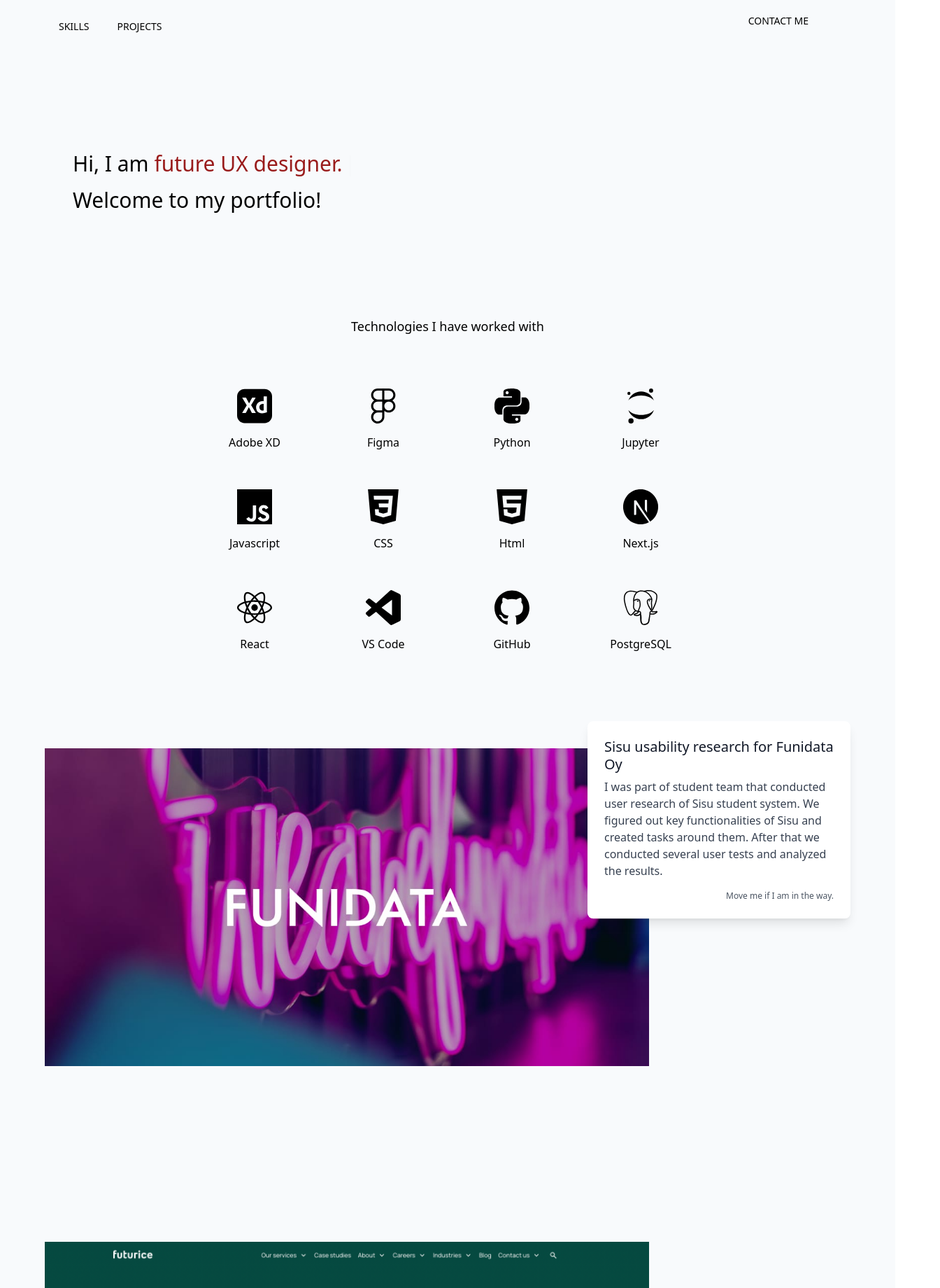
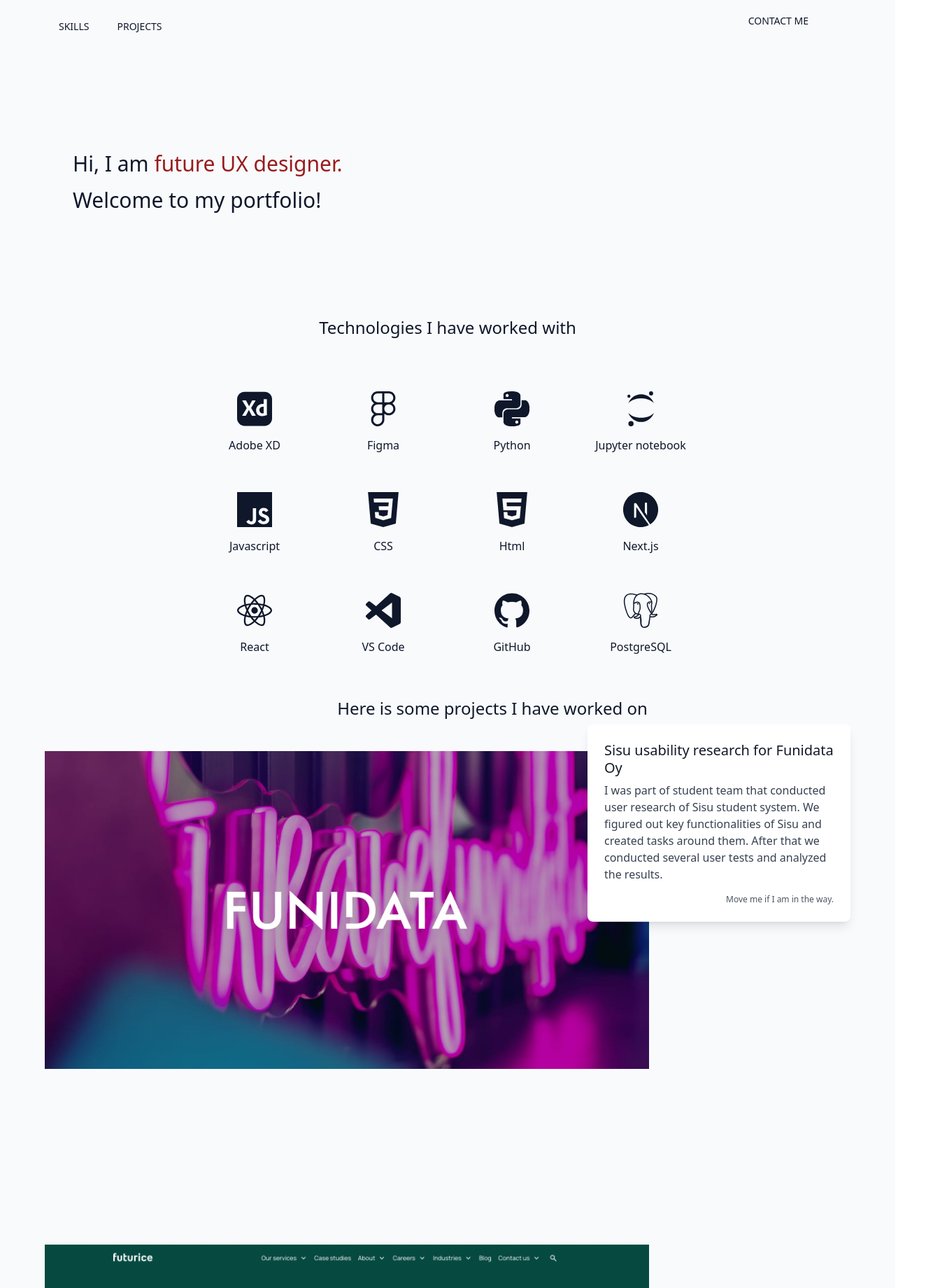
Before and after one commit to kaxelg/kotisivut, a Next.js app: page / in a window 1280 px wide. Shown: the top 1840 px of the page at 70% size, 1344 px wide, since content can reach past the window. Built offline with nearby package versions, Linux system fonts and the light colour scheme.

Commit message:
Update content

```diff
--- a/components/Header.js
+++ b/components/Header.js
@@ -3,7 +3,7 @@ import Link from 'next/link';
 
 function Header() {
   return (
-    <header className="top-0 p-5 flex items-start justify-between z-20">
+    <header className="sticky top-0 p-5 flex items-start justify-between z-20 bg-slate-50 ">
         <div className="flex flex-row items-center pt-2">
             <Link className="uppercase text-sm pr-10" href="#skills">Skills</Link>
             <Link className='uppercase text-sm pr-10' href="#projects">Projects</Link>
--- a/components/Projects.js
+++ b/components/Projects.js
@@ -29,8 +29,8 @@ function Project(props) {
   return (
     <>
       <BrowserView>
-        <section className='h-screen flex justify-center items-center relative snap-center '>
-        <div className='relative overflow-hidden object-cover drag-area' ref={ref}>
+        <section className='h-screen flex justify-center items-center relative snap-center static'>
+        <div className='relative object-cover drag-area' ref={ref}>
           <Image className='inset-0 w-3/4' src={props.img} alt={props.p} />
         </div>
         <motion.div
@@ -88,10 +88,11 @@ function Projects() {
   }]
   return (
     <>
+      <div className='absolute text-2xl pt-24 text-center w-screen'><h2>Here is some projects I have worked on</h2></div>
       {proj.map((props) => (
         <Project key={props.id} img={props.img} info={props.info} title={props.p} />
       ))}
-      <motion.div className="fixed left-0 right-0 h-2 bg-black bottom-0 " style={{ scaleX }} />
+      <motion.div className="sticky bottom-3 left-0 right-0 h-2 bg-slate-900" style={{ scaleX }} />
     </>
   )
 }
--- a/components/Skills.js
+++ b/components/Skills.js
@@ -6,7 +6,7 @@ function Skills() {
   return (
     <>
     <div className='block'>
-      <div className='pb-24 text-center text-lg'><h2>Technologies I have worked with</h2></div>
+      <div className='pb-24 text-center text-2xl'><h2>Technologies I have worked with</h2></div>
       <div className='h-80 snap-center flex items-center justify-center'>
         <div className='grid auto-rows-auto auto-cols-max grid-cols-4 gap-y-10 gap-x-10 text-center'>
           <IconContext.Provider value={{size: 50}}>
@@ -24,7 +24,7 @@ function Skills() {
             </div>
             <div>
               <div className='flex items-center justify-center h-20 w-36'><SiJupyter></SiJupyter></div>
-              <p>Jupyter</p>
+              <p>Jupyter notebook</p>
             </div>
             <div>
               <div className='flex items-center justify-center h-20 w-36'><SiJavascript></SiJavascript></div>
--- a/pages/_document.js
+++ b/pages/_document.js
@@ -2,7 +2,7 @@ import { Html, Head, Main, NextScript } from 'next/document'
 
 export default function Document() {
   return (
-    <Html className='snap-y snap-mandatory max-h-screen' lang="en">
+    <Html className='snap-y snap-mandatory max-h-screen text-slate-900' lang="en">
       <Head />
       <body>
         <Main />
```
